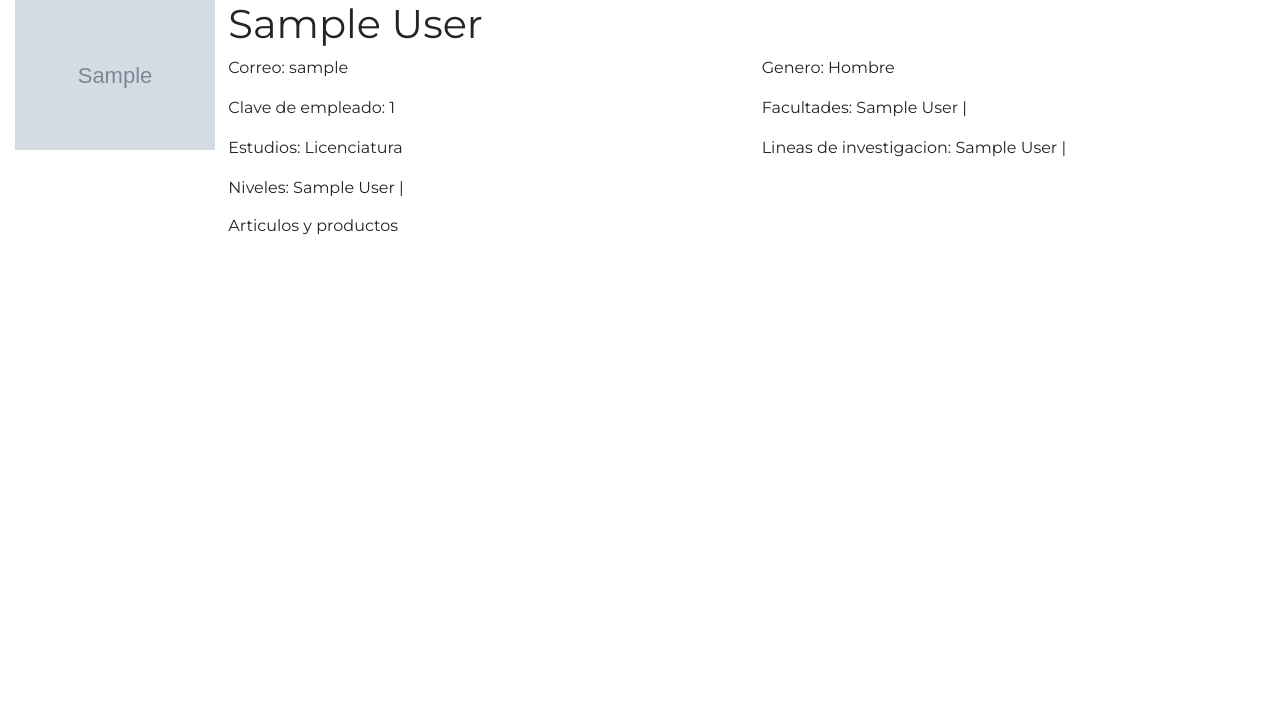
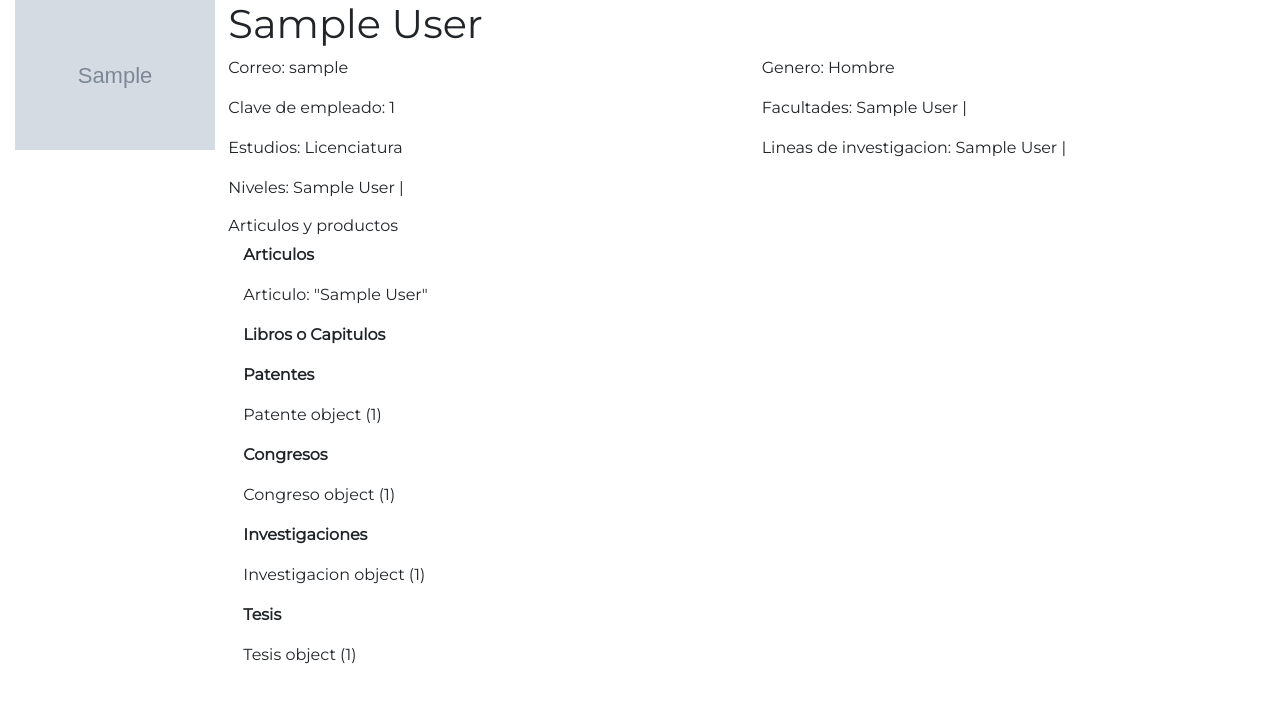
Before and after one commit to rguzg/comunidapp, a Django app: page /user/1/ in a window 1280 px wide. Shown: the part 56-759 px from the top of the page. Run offline with Django 3.2, Linux system fonts and the light colour scheme; a user stored in the database is signed in; tables that the repository leaves empty hold one stand-in row (values such as "Sample post"); grey boxes marked "Sample" are stand-in pictures; data that the repository does not hold is empty; some libraries are stand-ins or nearby versions.

Commit message:
*fix* Productos on ProfileDetail

```diff
--- a/Apps/Users/views.py
+++ b/Apps/Users/views.py
@@ -18,8 +18,8 @@
                     PalabrasForm, PatenteForm, RevistaForm, TesisForm,
                     UserCreationForm, ProfesorCreationForm, UpdateRequestForm, FacultadForm,
                     NivelForm, ContratoForm)
-from .models import (Articulo, Contrato, Facultad, LineaInvestigacion, Nivel,
-                     Pais, User, UpdateRequest)
+from .models import (Articulo, CapituloLibro, Patente, Congreso, Investigacion, Tesis,  Contrato, Facultad, LineaInvestigacion, Nivel,
+                     Pais, User, UpdateRequest, Autor)
 
 
 """
@@ -83,6 +83,23 @@
         context = super(Perfil, self).get_context_data(**kwargs)
         user = super().get_object()
         context['title'] = "Perfil de {0}".format(user.get_full_name())
+
+        autor = Autor.objects.get(user=self.request.user)
+
+        articulos = Articulo.objects.filter(Q(primer_autor = autor) | Q(primer_colaborador = autor) | Q(segundo_colaborador = autor) )
+        capituloslibros = CapituloLibro.objects.filter(Q(primer_autor = autor) | Q(primer_coautor = autor) | Q(segundo_coautor = autor) )
+        patentes = Patente.objects.filter(autores=autor)
+        congresos = Congreso.objects.filter(Q(primer_autor = autor) | Q(primer_colaborador = autor) | Q(segundo_colaborador = autor) )
+        investigaciones = Investigacion.objects.filter(Q(primer_colaborador = autor) | Q(segundo_colaborador = autor) )
+        tesis = Tesis.objects.filter(profesor=self.request.user)
+
+        context['articulos'] = articulos
+        context['capituloslibros'] = capituloslibros
+        context['patentes'] = patentes
+        context['congresos'] = congresos
+        context['investigaciones'] = investigaciones
+        context['tesis'] = tesis
+
         return context
 
 
--- a/Templates/perfil-detail.html
+++ b/Templates/perfil-detail.html
@@ -46,6 +46,43 @@
                 </div>
             </div>
 
+            <div class="container-fluid">
+
+            <p><b>Articulos</b></p>
+            {% for articulo in articulos %}
+                <p>{{articulo}}</p>
+            {% endfor %}
+
+            <p><b>Libros o Capitulos</b></p>
+            {% for capitulolibro in capitulolibros %}
+                <p>{{capitulolibro}}</p>
+            {% endfor %}
+
+            <p><b>Patentes</b></p>
+            {% for patente in patentes %}
+                <p>{{patente}}</p>
+            {% endfor %}
+
+            <p><b>Congresos</b></p>
+            {% for congreso in congresos %}
+                <p>{{congreso}}</p>
+            {% endfor %}
+
+            <p><b>Investigaciones</b></p>
+            {% for investigacion in investigaciones %}
+                <p>{{investigacion}}</p>
+            {% endfor %}
+
+            <p><b>Tesis</b></p>
+            {% for tesi in tesis %}
+                <p>{{tesi}}</p>
+            {% endfor %}
+
+
+            </div>
+
+
+
             {% else %}
 
             <p>Este usuario tiene su perfil privado. Habla con el o con el administrador si crees que es un error.</p>
```
